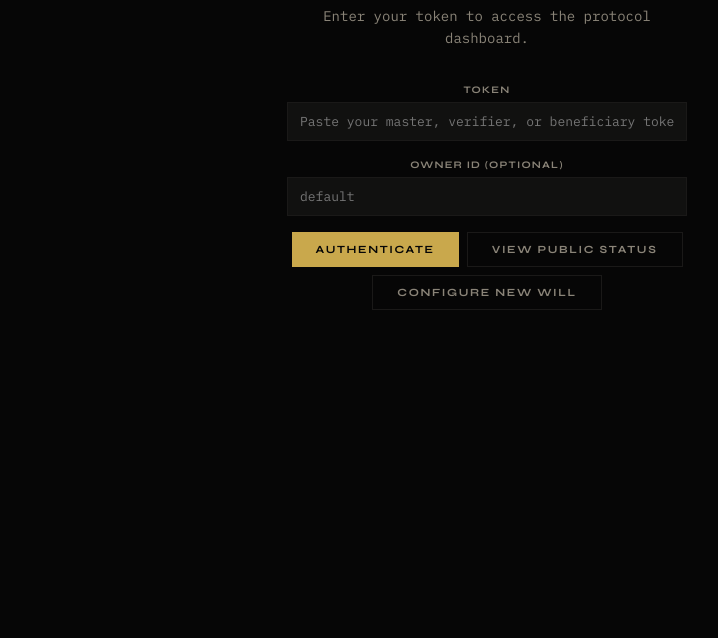
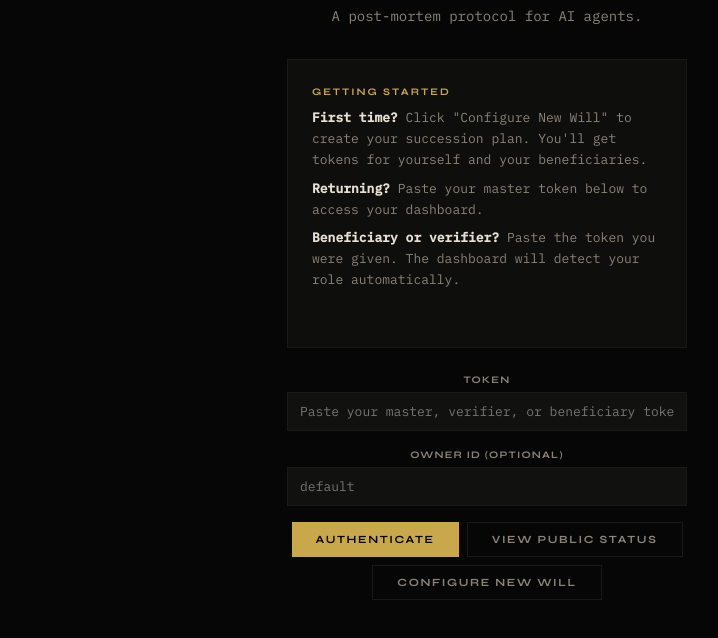
Before and after one commit to Omodaka9375/wake, a website: page wake-mcp-server/dashboard/index.html in a window 1280 px wide. Shown: the part 276-914 px from the top of the page, without its empty margins (153-871 px from the left). Before the commit the page ends 800 px from the top, so only its background shows below. Drawn offline with Linux system fonts and the light colour scheme.

Commit message:
Dashboard: onboarding hints, port fallback, dynamic port in README

```diff
--- a/wake-mcp-server/dashboard/index.html
+++ b/wake-mcp-server/dashboard/index.html
@@ -21,7 +21,13 @@
   <div class="view active" id="view-login">
     <div class="login-container">
       <h2><span>W</span>AKE</h2>
-      <p>Enter your token to access the protocol dashboard.</p>
+      <p>A post-mortem protocol for AI agents.</p>
+      <div class="card" style="text-align:left;margin-bottom:24px">
+        <span class="card-label">Getting Started</span>
+        <p style="color:var(--text-dim);font-size:13px;margin-bottom:8px"><strong style="color:var(--text)">First time?</strong> Click "Configure New Will" to create your succession plan. You'll get tokens for yourself and your beneficiaries.</p>
+        <p style="color:var(--text-dim);font-size:13px;margin-bottom:8px"><strong style="color:var(--text)">Returning?</strong> Paste your master token below to access your dashboard.</p>
+        <p style="color:var(--text-dim);font-size:13px"><strong style="color:var(--text)">Beneficiary or verifier?</strong> Paste the token you were given. The dashboard will detect your role automatically.</p>
+      </div>
       <div class="form-group">
         <label class="form-label">Token</label>
         <input type="password" id="loginToken" placeholder="Paste your master, verifier, or beneficiary token">
```
